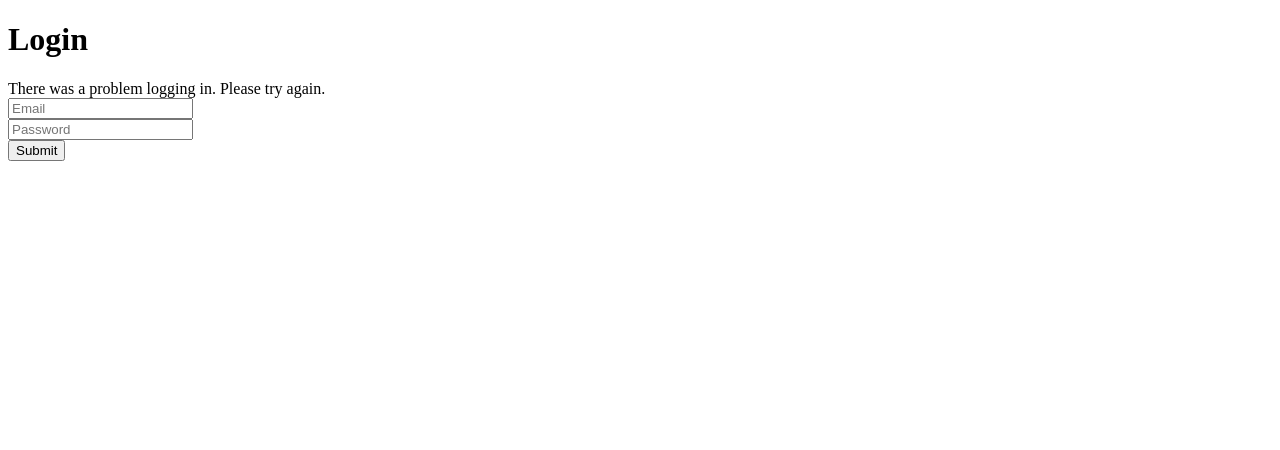
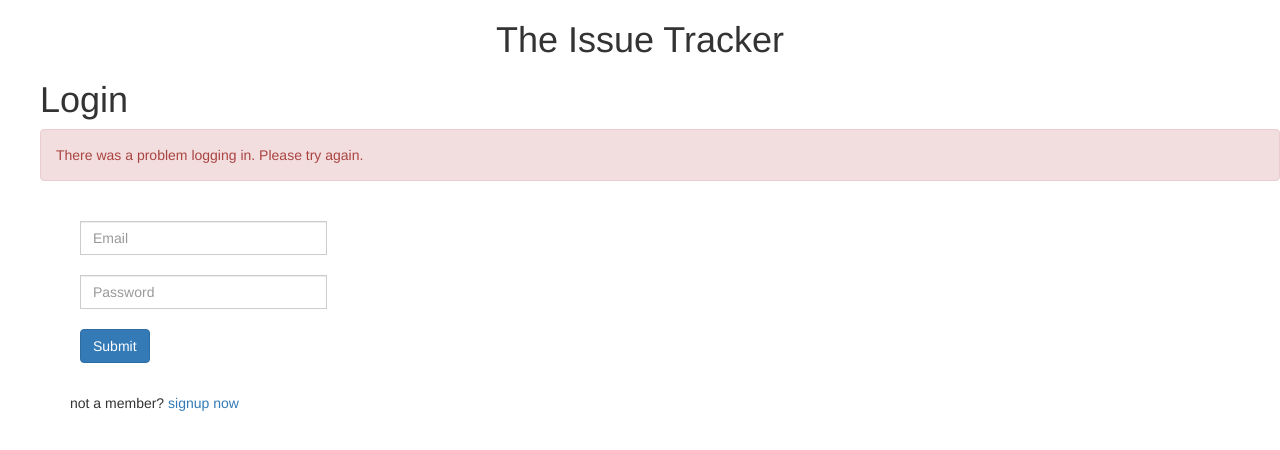
Before and after one commit to abhibansal530/Issue_Tracker, a website: page public/login.html in a window 1280 px wide. Drawn offline with nearby package versions, Linux system fonts and the light colour scheme.

Commit message:
final login

```diff
--- a/public/login.html
+++ b/public/login.html
@@ -2,11 +2,15 @@
 <html ng-app="myapp">
 <head>
 <script src="https://ajax.googleapis.com/ajax/libs/angularjs/1.4.4/angular.min.js"></script>
+<link href="http://maxcdn.bootstrapcdn.com/bootstrap/3.2.0/css/bootstrap.min.css" rel="stylesheet">
 <script src="angular-ui-router.js"></script>
 <script src="login.js"></script>
-	<title></title>
+<link href="main.css" rel="stylesheet">
+	<title>login/signup</title>
 </head>
 <body ng-controller="loginctrl">
+    <h1 id='a'>The Issue Tracker</h1>
+    <div class='login'>
 <h1>Login</h1>
 <div class="alert alert-danger" ng-show="error">
 	There was a problem logging in. Please try again.
@@ -20,5 +24,7 @@
   </div>
   <button type="submit" class="btn btn-primary" value="Log In">Submit</button>
 </form>
+<p id="footnote"> not a member? <a href="#">signup now</a></p>
+</div>
 </body>
 </html>
```
